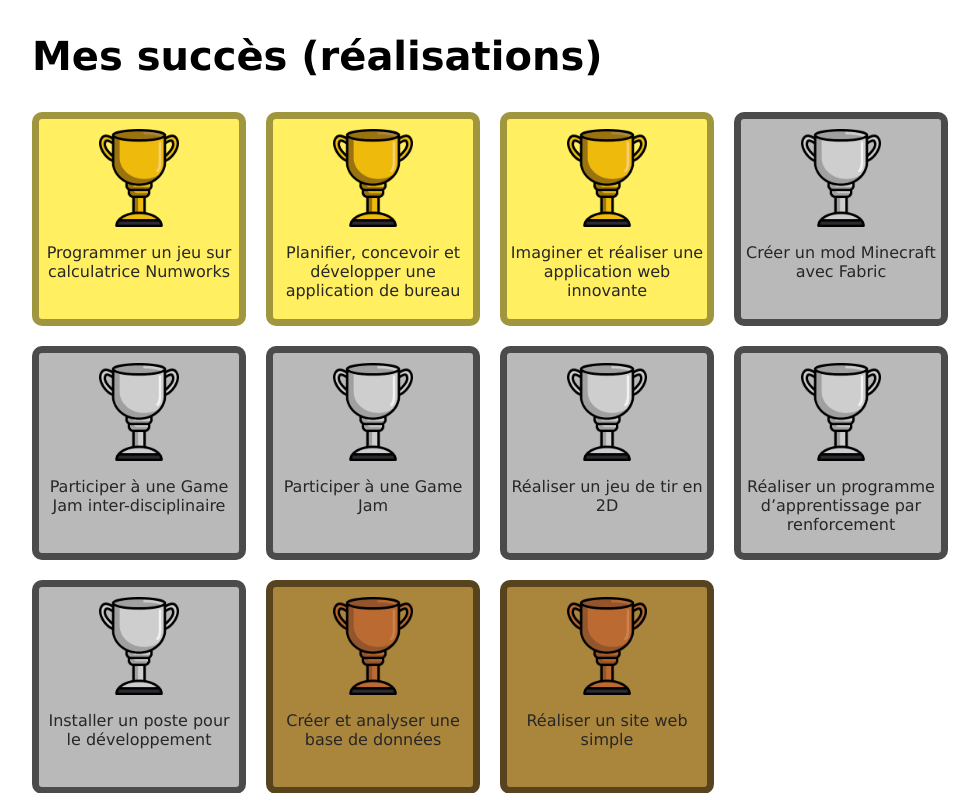
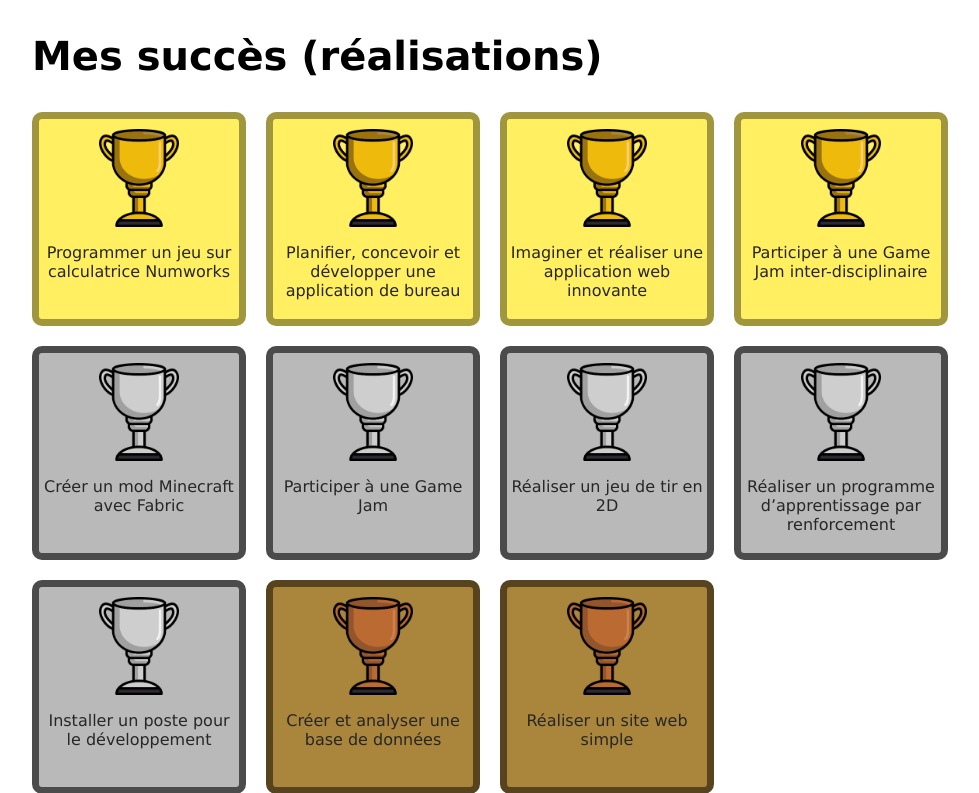
Before and after one commit to EddyFrc/EddyFrc.github.io, a PHP site: page /view/realisations.view.php in a window 1280 px wide. Shown: the part 51-844 px from the top of the page, without its empty margins (128-1107 px from the left). Run offline with PHP 8.4, Linux system fonts and the light colour scheme; style sheets or scripts are compiled from the project's sources.

Commit message:
Left Alone Together est un trophée en or dans "réalisations"

```diff
--- a/view/realisations.view.php
+++ b/view/realisations.view.php
@@ -28,13 +28,13 @@
                     <img src="/public/img/trophy-gold.png" alt="Trophée en or">
                     <p>Imaginer et réaliser une application web innovante</p>
                 </a>
+                <a href="#left-alone-together" class="gold">
+                    <img src="/public/img/trophy-gold.png" alt="Trophée en or">
+                    <p>Participer à une Game Jam inter-disciplinaire</p>
+                </a>
                 <a href="#ehc" class="silver">
                     <img src="/public/img/trophy-silver.png" alt="Trophée en argent">
                     <p>Créer un mod Minecraft avec Fabric</p>
-                </a>
-                <a href="#left-alone-together" class="silver">
-                    <img src="/public/img/trophy-silver.png" alt="Trophée en argent">
-                    <p>Participer à une Game Jam inter-disciplinaire</p>
                 </a>
                 <a href="#baby-boat" class="silver">
                     <img src="/public/img/trophy-silver.png" alt="Trophée en argent">
```
